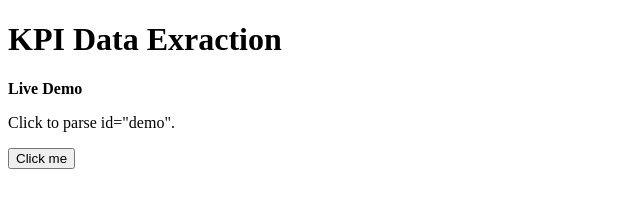
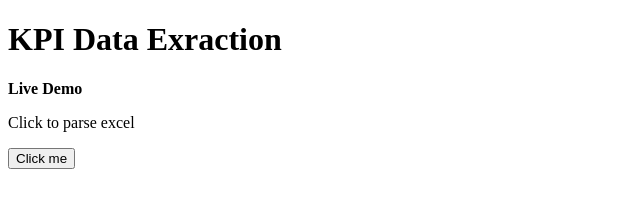
Before and after one commit to ckltennis/kpi5, a website: page index.html in a window 1280 px wide. Shown: the full height of the page, 0-640 px from the left. Drawn offline with Linux system fonts and the light colour scheme.

Commit message:
modify p

```diff
--- a/index.html
+++ b/index.html
@@ -12,7 +12,7 @@
 
 <h1>KPI Data Exraction</h1>
 <b>Live Demo</b><br />
-<p>Click to parse id="demo".</p>
+<p>Click to parse excel</p>
 
 <button onclick="getKPI('safetyTest.xlsx')">Click me</button>
 
```
